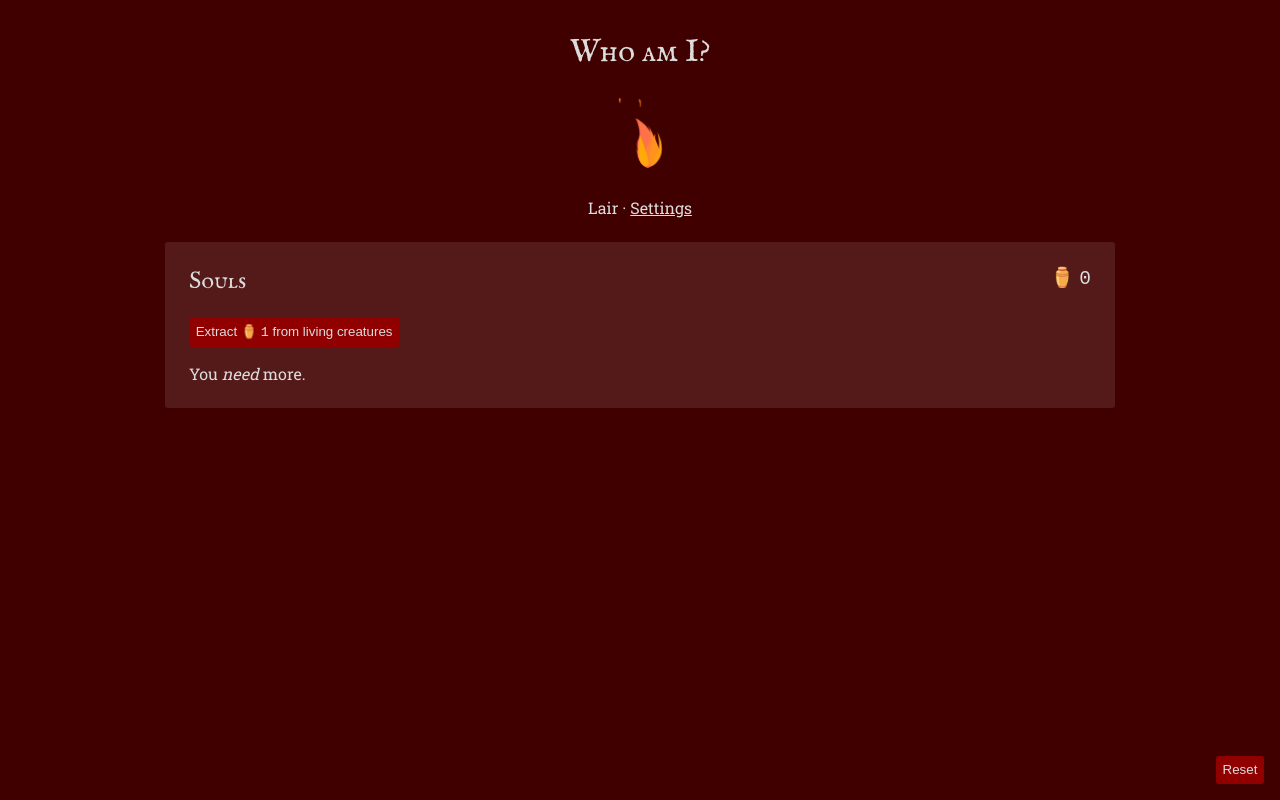
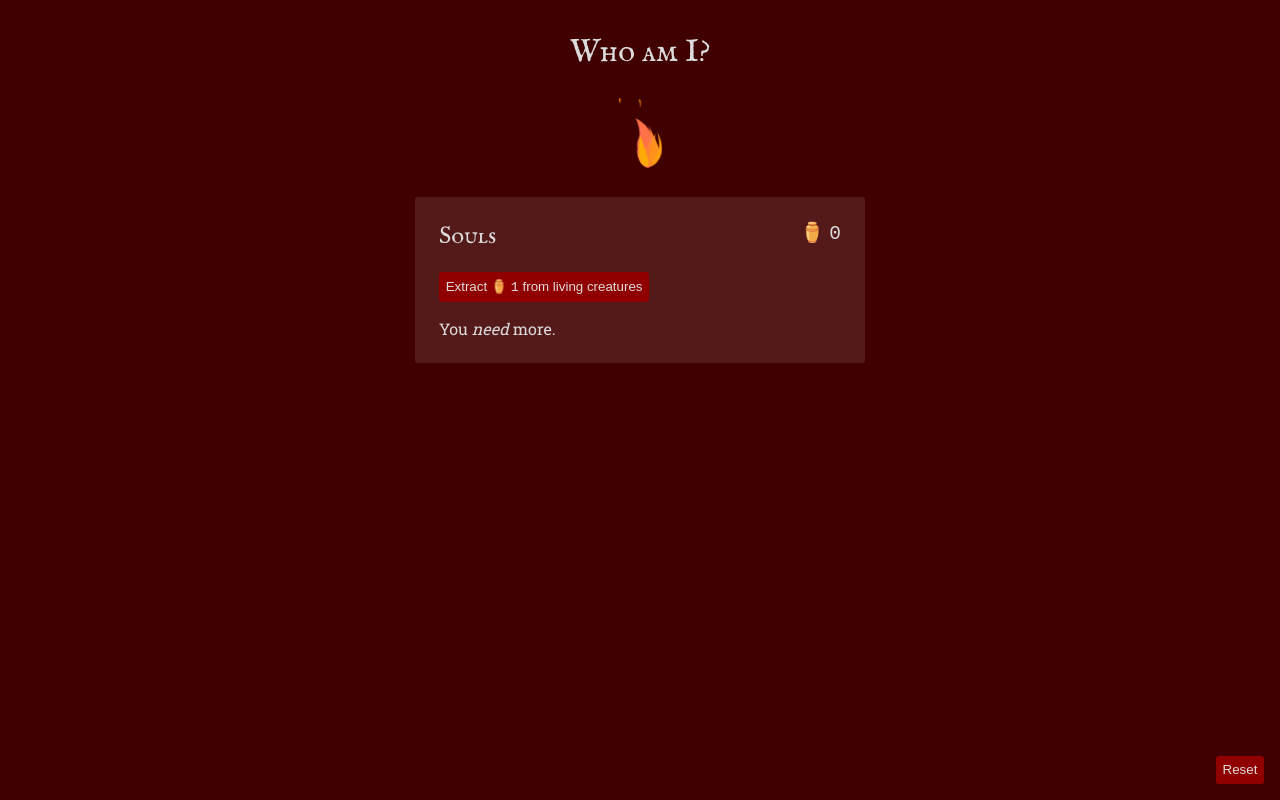
Before and after one commit to agateblue/demonology, a Vue app: page /#/ in a window 1280 px wide. Built offline with nearby package versions, Linux system fonts and the light colour scheme.

Commit message:
Easier onboarding by limiting complexity

```diff
--- a/src/App.vue
+++ b/src/App.vue
@@ -3,7 +3,10 @@
     <h1>Who am I?</h1>
     <fire></fire>
   </div>
-  <nav class="text--center mb-4">
+  <nav
+    class="text--center mb-4"
+    v-if="$store.getters['values']['upgrades.enabled']"
+  >
     <router-link class="discrete" to="/">Lair</router-link> ·
     <!-- <router-link class="discrete" to="/">Lore</router-link> · -->
     <!-- <router-link class="discrete" to="/">Lord</router-link> · -->
--- a/src/styles.css
+++ b/src/styles.css
@@ -7,6 +7,7 @@
 
   --body-width: 950px;
   --narrow-width: 650px;
+  --tiny-width: 450px;
   --body-background: #400000;
   --body-color: gainsboro;
   --body-font-family: Roboto Slab, serif;
@@ -95,6 +96,9 @@ section > *:last-child {
 }
 .narrow {
   max-width: var(--narrow-width);
+}
+.tiny {
+  max-width: var(--tiny-width);
 }
 a {
   color: var(--link-color);
--- a/src/views/Home.vue
+++ b/src/views/Home.vue
@@ -1,9 +1,8 @@
 <template>
   <div>
-
     <div class="stackable row">
       <div>
-        <section>
+        <section class="tiny">
           <h2 title="Let me sleep all night in your soul kitchen">
             <number-badge
               class="ml-4 float--right"
@@ -29,7 +28,7 @@
           </p>
         </section>
 
-        <section class="mt-3" v-if="$store.getters['values']['minions.enabled']">
+        <section class="tiny mt-3" v-if="$store.getters['values']['minions.enabled']">
           <h2>
             <number-badge
               class="ml-4 float--right"
@@ -63,7 +62,7 @@
             </number-badge>
           </p>
         </section>
-        <section class="mt-3" v-if="$store.getters['values']['occultists.enabled']">
+        <section class="tiny mt-3" v-if="$store.getters['values']['occultists.enabled']">
           <h2>
             <number-badge
               class="ml-4 float--right"
```
